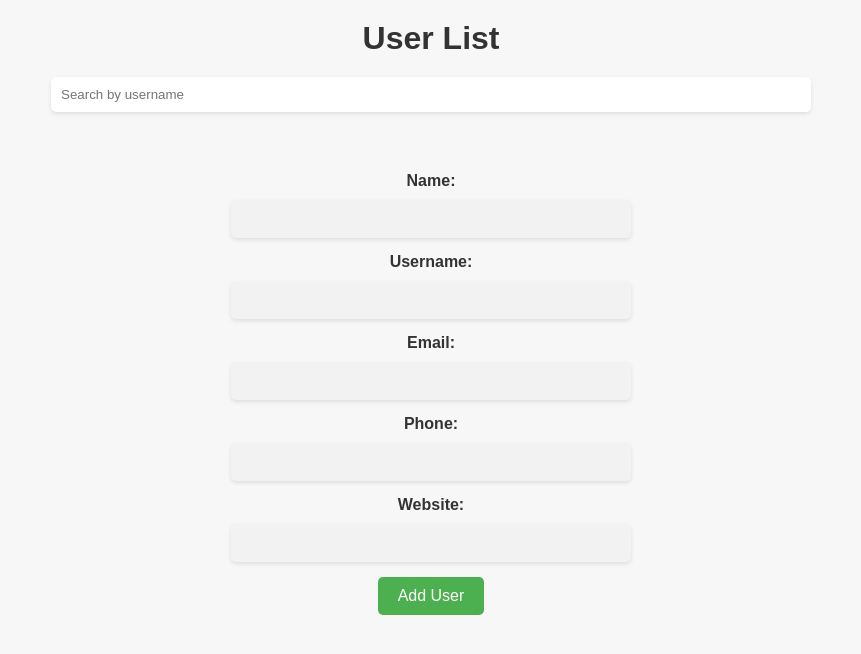
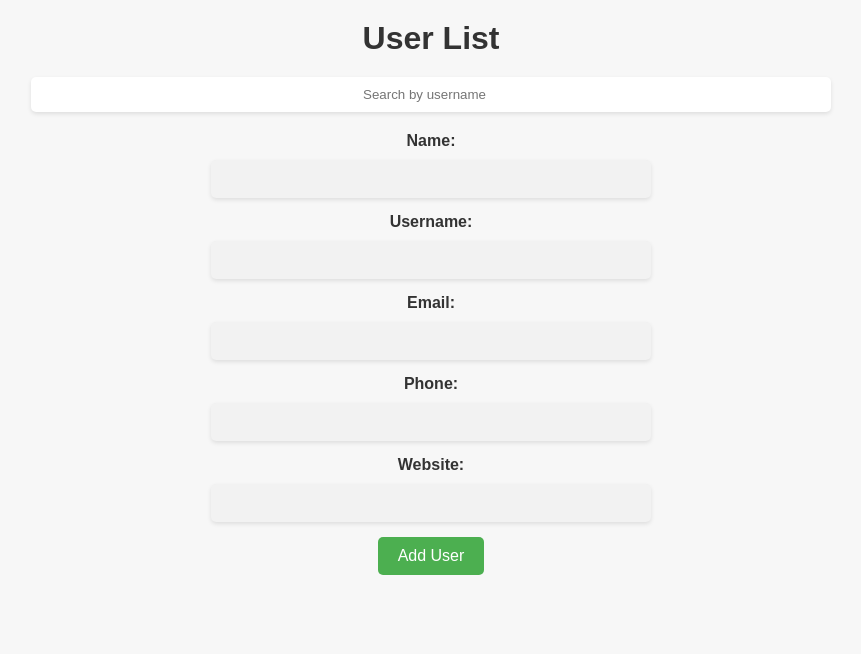
Before and after one commit to MartinHolts/trial-user-managment-system, a plain HTML site: page index.html in a window 1280 px wide. Shown: the whole page, without its empty margins (209-1070 px from the left). Drawn offline with nearby package versions, Linux system fonts and the light colour scheme; no server answers.

Commit message:
Fixed last of HTML and CSS

```diff
--- a/index.html
+++ b/index.html
@@ -8,11 +8,9 @@
 </head>
 
 <body>
-	<div class="container">
-		<h1>User List</h1>
-		<input type="text" id="search" placeholder="Search by username" />
-		<ul id="user-list"></ul>
-	</div>
+	<h1>User List</h1>
+	<input type="search" id="search" placeholder="Search by username" />
+	<ul id="user-list"></ul>
 	<div id="overlay-for-edit-user-form"></div>
 	<form id="edit-user-form" data-id="" style="display: none">
 		<h2>Edit User</h2>
--- a/scss/style.scss
+++ b/scss/style.scss
@@ -2,37 +2,38 @@
 * {
 	box-sizing: border-box;
 	margin: 0;
+	padding: 0;
 }
 body {
+	padding: 20px;
 	font-family: Arial, sans-serif;
 	background-color: #f7f7f7;
 	color: #333;
 }
 h1 {
+	text-align: center;
 	margin-bottom: 20px;
-}
-.container {
-	max-width: 800px;
-	margin: 0 auto;
-	text-align: center;
-	padding: 20px;
 }
 
 /* Search bar styles */
 #search {
+	display: block;
+	width: 100%;
+	max-width: 800px;
+	margin: 0 auto;
+	margin-bottom: 20px;
 	padding: 10px;
-	width: 100%;
-	margin-bottom: 20px;
+	text-align: center;
 	border: none;
 	border-radius: 5px;
-	background-color: #fff;
 	box-shadow: 0px 2px 4px rgba(0,0,0,0.1);
 }
 
 /* User list styles */
 #user-list {
+	max-width: 800px;
+	margin: 0 auto;
 	list-style: none;
-	padding: 0;
 	li {
 		display: flex;
 		align-items: center;
@@ -41,7 +42,6 @@ h1 {
 		border: 1px solid #ccc;
 		border-radius: 5px;
 		padding: 20px;
-		margin-bottom: 10px;
 		background-color: #fff;
 		box-shadow: 0px 2px 4px rgba(0,0,0,0.1);
 		h2 {
@@ -62,6 +62,9 @@ h1 {
 				background-color: #555;
 			}
 		}
+	}
+	li:not(:last-of-type) {
+		margin-bottom: 10px;
 	}
 }
 
@@ -133,7 +136,7 @@ h1 {
 #add-user-form {
 	max-width: 440px;
 	margin: 0 auto;
-    padding: 20px;
+	margin-top: 20px;
     text-align: center;
 	label {
 		display: block;
```
Also changed, not shown: css/style.css, 1 other file.
